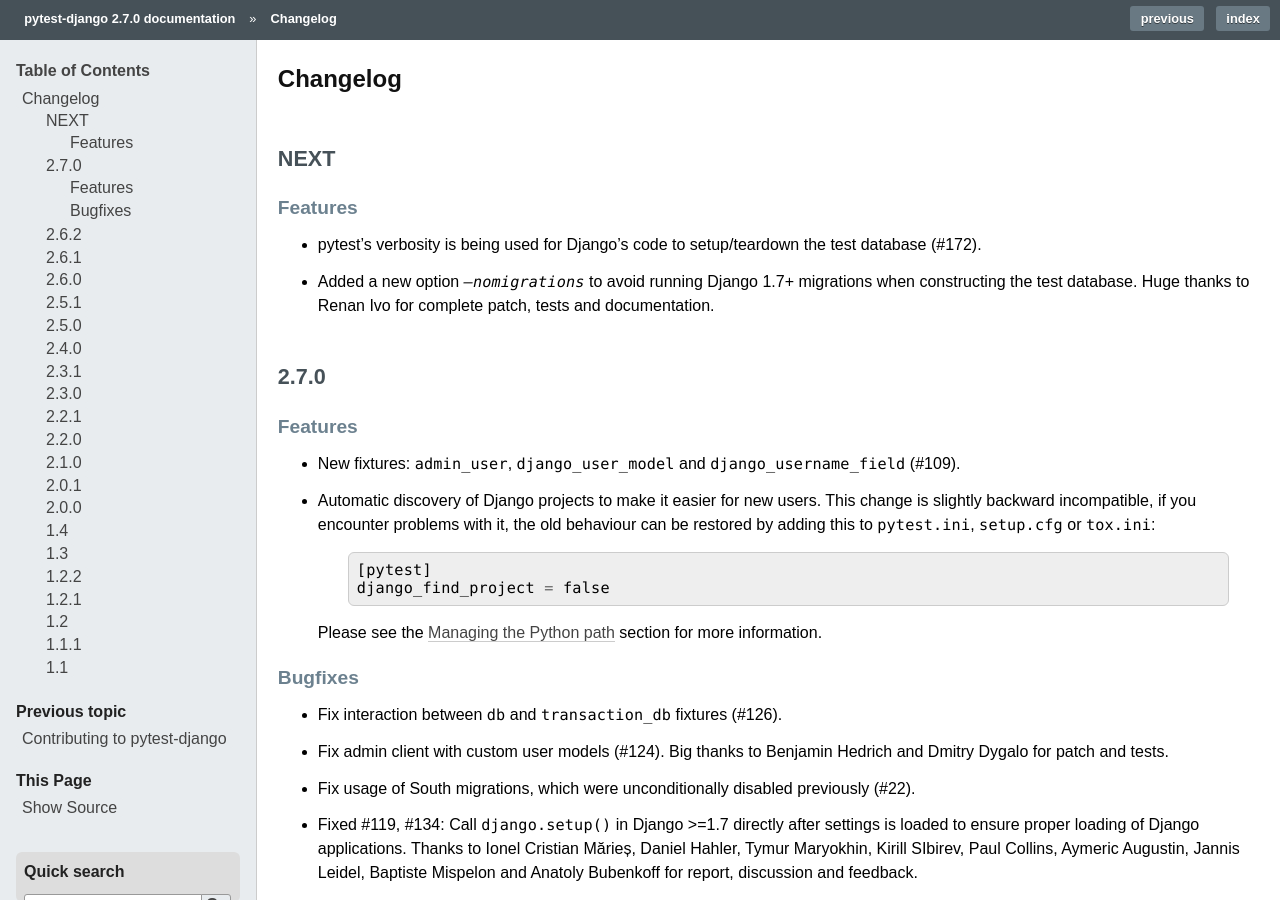
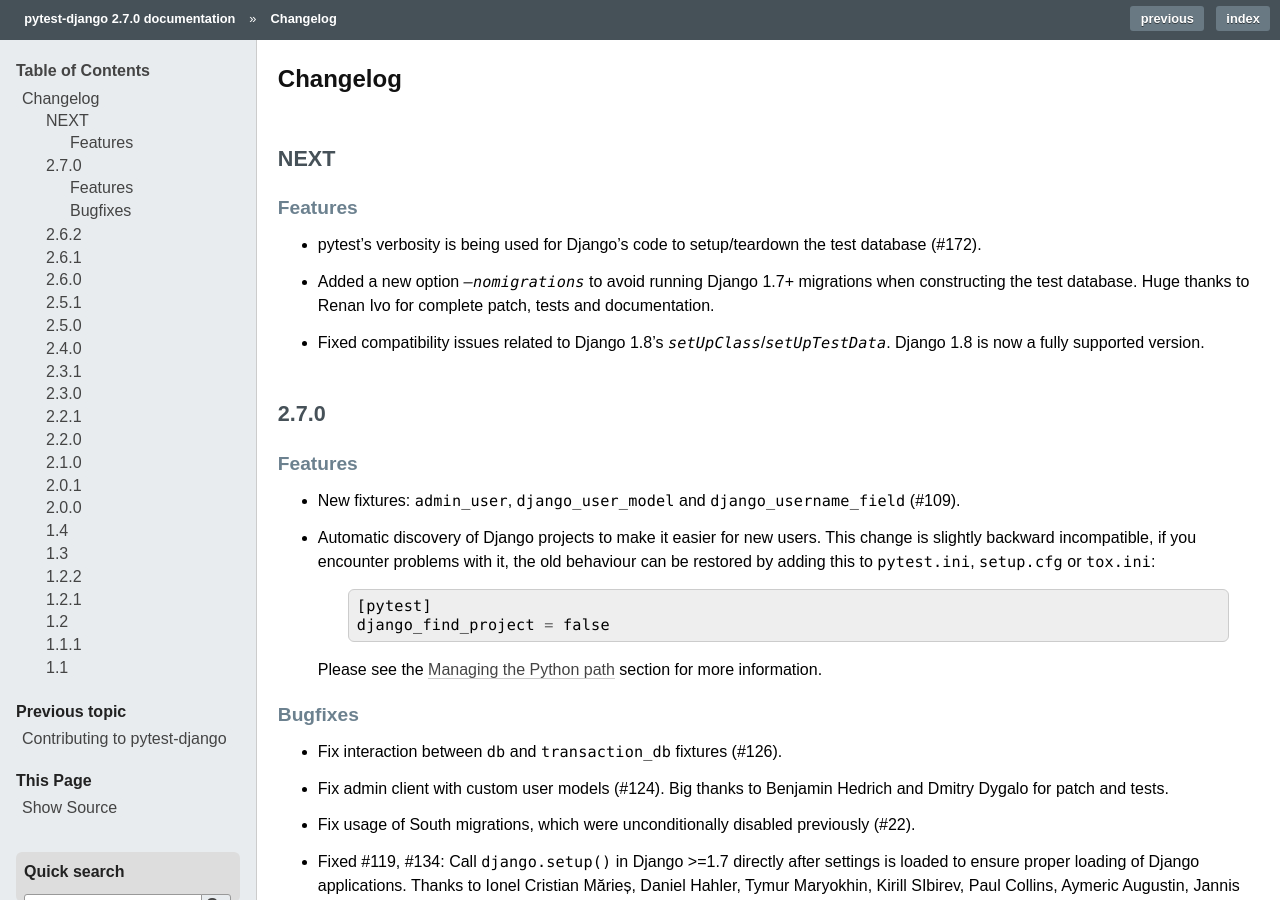
Before and after one commit to pytest-dev/pytest-django, a Sphinx documentation site: the page built from docs/changelog.rst, in a window 1280 px wide and 900 px high. Built offline with Sphinx 7.4.7, drawn with Linux system fonts in a browser that asks for light colours.

Commit message:
Note Django 1.8 compatibility in changelog

```diff
--- a/docs/changelog.rst
+++ b/docs/changelog.rst
@@ -13,6 +13,9 @@
 * Added a new option `--nomigrations` to avoid running Django 1.7+ migrations
   when constructing the test database. Huge thanks to Renan Ivo for complete
   patch, tests and documentation.
+
+* Fixed compatibility issues related to Django 1.8's
+  `setUpClass`/`setUpTestData`. Django 1.8 is now a fully supported version.
 
 2.7.0
 -----
```
